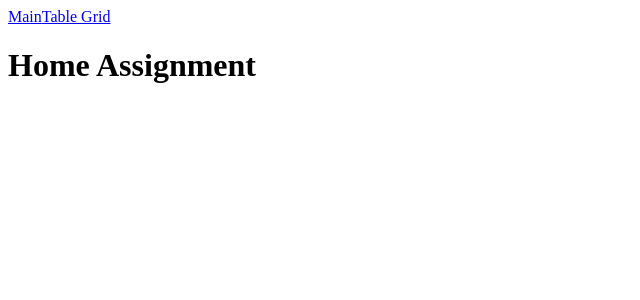
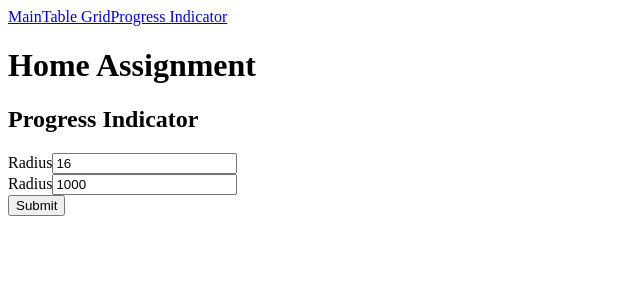
Before and after one commit to dkorobeinikov/Angular-Home-Assignment, an Angular app: page /progress-indicator in a window 1280 px wide. Before the commit this address led to /. Shown: the top 300 px of the page, without its empty margins (0-640 px from the left). Built offline with nearby package versions, Linux system fonts and the light colour scheme.

Commit message:
Added indicator page

```diff
--- a/src/app/app.module.ts
+++ b/src/app/app.module.ts
@@ -1,16 +1,19 @@
 import { NgModule } from '@angular/core';
+import { FormsModule } from '@angular/forms';
 import { BrowserModule } from '@angular/platform-browser';
 import { RouterModule } from '@angular/router';
 
 import { AppComponent } from './app.component';
 import { appRoutes } from './app.routes';
 import { NavBarComponent } from './components/nav-bar.component';
+import { ProgressIndicatorComponent } from './components/progress-indicator/progress-indicator.component';
 import { IsNaNPipe } from './components/shared/isNan.pipe';
 import { IsNotNaNPipe } from './components/shared/isNotNan.pipe';
 import { TableColumnComponent } from './components/table/table-grid/table-column.directive';
 import { TableGridComponent } from './components/table/table-grid/table-grid.component';
 import { TablePaginator } from './components/table/table-paginator/table-paginator.component';
 import { TableViewComponent } from './components/table/table-view/table-view.component';
+import { ProgressIndicatorPage } from './pages/progress-indicator.page';
 import { TableGridPage } from './pages/table-grid.page';
 import { CsvLoaderService } from './services/csv-loader.service';
 import { CubeSolvesResultsService } from './services/cube-solves-results.service';
@@ -24,11 +27,14 @@ import { CubeSolvesResultsService } from './services/cube-solves-results.service
         TableColumnComponent,
         TablePaginator,
         TableGridComponent,
+        ProgressIndicatorComponent,
         TableGridPage,
+        ProgressIndicatorPage,
         AppComponent,
     ],
     imports: [
         BrowserModule,
+        FormsModule,
         RouterModule.forRoot(appRoutes),
     ],
     providers: [
--- a/src/app/app.routes.ts
+++ b/src/app/app.routes.ts
@@ -1,5 +1,6 @@
 import { Route } from "@angular/router";
 import { AppComponent } from "./app.component";
+import { ProgressIndicatorPage } from "./pages/progress-indicator.page";
 import { TableGridPage } from "./pages/table-grid.page";
 
 export const appRoutes: Route[] = [
@@ -7,4 +8,8 @@ export const appRoutes: Route[] = [
         path: "table-grid",
         component: TableGridPage,
     },
+    {
+        path: "progress-indicator",
+        component: ProgressIndicatorPage,
+    },
 ];
--- a/src/app/components/nav-bar.component.html
+++ b/src/app/components/nav-bar.component.html
@@ -1,4 +1,5 @@
 <nav>
     <a [routerLink]="['./']">Main</a>
     <a [routerLink]="['./table-grid']">Table Grid</a>
+    <a [routerLink]="['./progress-indicator']">Progress Indicator</a>
 </nav>
--- /dev/null
+++ b/src/app/components/progress-indicator/progress-indicator.component.html
@@ -0,0 +1 @@
+<div class="progress-indicator" [ngStyle]="getStyles()"></div>
--- /dev/null
+++ b/src/app/components/progress-indicator/progress-indicator.component.ts
@@ -0,0 +1,57 @@
+import { Component, Input } from "@angular/core";
+
+@Component({
+    selector: "t-progress",
+    templateUrl: "progress-indicator.component.html",
+    styles: [
+        `
+            .progress-indicator {
+                border-radius: 50%;
+                position: relative;
+                clip-path: circle(50%);
+            }
+
+            .ratio::before {
+                content: '';
+                position: absolute;
+                width: 100%;
+                height: 100%;
+                top: 0;
+                left: 0;
+                z-index: -2;
+            }
+
+            .progress-indicator::after {
+                content: '';
+                position: absolute;
+                width: 80%;
+                height: 80%;
+                top: 10%;
+                left: 10%;
+                background-color: white;
+                border-radius: 50%;
+                z-index: -1;
+            }
+        `
+    ],
+})
+export class ProgressIndicatorComponent {
+    @Input()
+    public radius = 16;
+
+    @Input()
+    public progress = 0;
+
+    @Input()
+    public color = "green";
+
+    public getStyles() {
+        const angle = `${this.progress / 100 * 360 }`;
+        return {
+            "width": `${this.radius * 2}px`,
+            "height": `${this.radius * 2}px`,
+            "background-image": `conic-gradient(${this.color} 0 calc(${angle}deg),transparent  calc(${angle}deg) 360deg)`
+        }
+    }
+
+}
--- /dev/null
+++ b/src/app/pages/progress-indicator.page.html
@@ -0,0 +1,17 @@
+<div class="container">
+    <h2>Progress Indicator</h2>
+    <form (submit)="startProgress($event)">
+        <label for="radius">Radius</label>
+        <input type="number" id="radius" name="radius" [(ngModel)]="radius" />
+        <br>
+        <label for="time">Radius</label>
+        <input type="number" id="time" name="time" [(ngModel)]="time" />
+        <br>
+        <button type="submit">Submit</button>
+    </form>
+    <div class="grid">
+        <t-progress [radius]="radius" [progress]="progress" color="#6c7ae0">
+        </t-progress>
+    </div>
+    <button class="stop" (click)="handleStop()" *ngIf="showStopButton">Stop</button>
+</div>
--- /dev/null
+++ b/src/app/pages/progress-indicator.page.ts
@@ -0,0 +1,68 @@
+import { Component, OnInit } from "@angular/core";
+import { Direction, ISortChangeEventArgs } from "../components/table/table-grid/table-grid.component";
+import { sortBy } from "../helpers/data-helper";
+import { CubeSolvesResultsService, ICubeSolveResult } from "../services/cube-solves-results.service";
+
+@Component({
+    templateUrl: "./progress-indicator.page.html",
+    styles: [
+        `
+        `,
+    ]
+})
+export class ProgressIndicatorPage {
+
+    public progress = 0;
+    public radius = 16;
+    public time = 1000;
+
+    private _endTime = 0;
+    private _startTime = 0;
+    private _animationFrame: number | null = null;
+
+    public get showStopButton() {
+        return !!this._animationFrame;
+    }
+
+    public constructor(
+    ) {
+
+    }
+
+    public startProgress(event: SubmitEvent): void {
+        event.preventDefault();
+
+        this._startTime = Date.now();
+        this._endTime = this._startTime + this.time;
+        this.start();
+    }
+
+    public start() {
+        this._animationFrame = requestAnimationFrame(() => {
+            const now = Date.now();
+            const time = this._endTime - this._startTime;
+
+            const newProgress =  Math.abs((now - this._startTime) / time * 100);
+            if (newProgress !== this.progress) {
+                this.progress = newProgress;
+            }
+
+            if (now < this._endTime) {
+                this.start();
+            }
+            else {
+                this.stop();
+            }
+        });
+    }
+
+    public stop() {
+        if (this._animationFrame) {
+            cancelAnimationFrame(this._animationFrame);
+        }
+    }
+
+    public handleStop() {
+        this.stop();
+    }
+}
```
